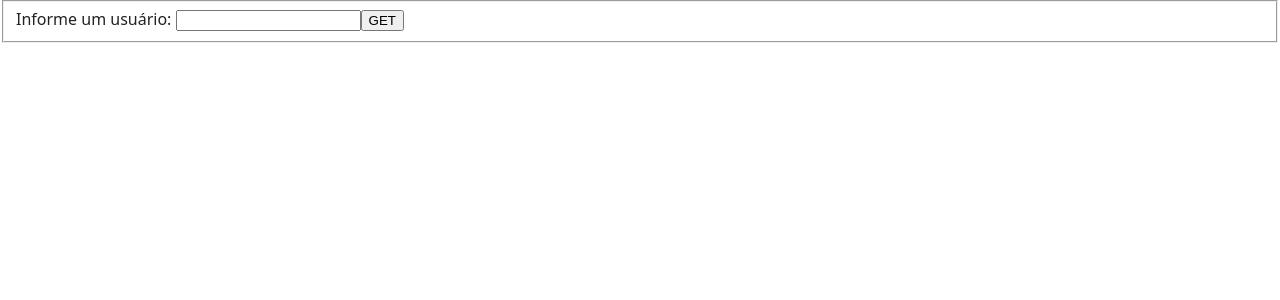
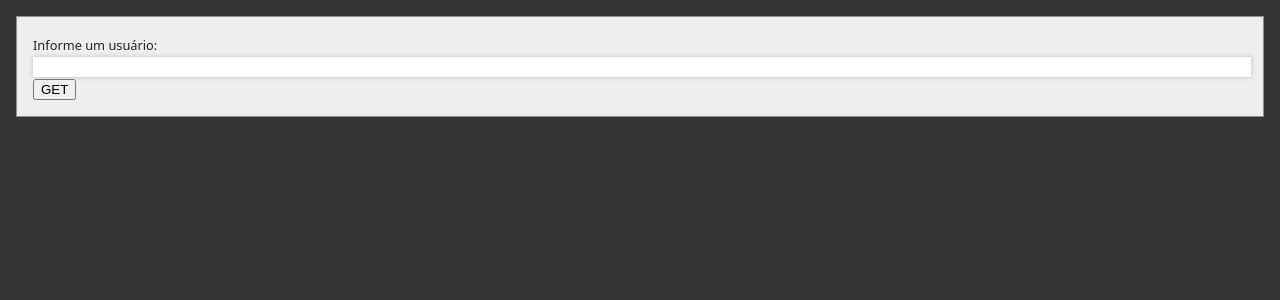
Before and after one commit to clayton-duarte/gympass-test, a Next.js app: page / in a window 1280 px wide. Shown: the top 300 px of the page. Built offline with nearby package versions, Linux system fonts and the light colour scheme.

Commit message:
UI input

```diff
--- a/pages/index.jsx
+++ b/pages/index.jsx
@@ -1,20 +1,17 @@
-import React, { PureComponent as Component } from 'react';
+import React, { PureComponent as Component, Fragment } from 'react';
 import { func, objectOf, any } from 'prop-types';
 import { bindActionCreators } from 'redux';
 import { connect } from 'react-redux';
 import Router from 'next/router';
 
 import Page from '../src/components/pageWrapper';
+import Input from '../src/components/input';
 import { getRepos } from '../src/actions';
 
 class Home extends Component {
   constructor(props) {
     super(props);
     this.state = {};
-    this.onSubmit = (e) => {
-      e.preventDefault();
-      this.props.getRepos(this.state.user);
-    };
   }
 
   componentDidMount() {
@@ -23,13 +20,11 @@ class Home extends Component {
 
   render() {
     return (
-      <form onSubmit={this.onSubmit}>
-        <fieldset>
-          <span>Informe um usuário: </span>
-          <input value={this.state.user} onChange={e => this.setState({ user: e.target.value })} />
-          <button onClick={this.onSubmit}>GET</button>
-        </fieldset>
-      </form>
+      <Fragment>
+        <Input value={this.state.user} onChange={e => this.setState({ user: e.target.value })}>
+          <button onClick={() => this.props.getRepos(this.state.user)}>GET</button>
+        </Input>
+      </Fragment>
     );
   }
 }
--- /dev/null
+++ b/src/components/input/index.jsx
@@ -0,0 +1,29 @@
+import { string, node } from 'prop-types';
+import React from 'react';
+
+import StyledFieldset from './styledFieldset';
+import StyledInput from './styledInput';
+import StyledLabel from './styledLabel';
+
+const Input = (props) => {
+  const { label, children, ...other } = props;
+  return (
+    <StyledFieldset>
+      <StyledLabel>{label}</StyledLabel>
+      <StyledInput {...other} />
+      {children}
+    </StyledFieldset>
+  );
+};
+
+Input.propTypes = {
+  children: node,
+  label: string,
+};
+
+Input.defaultProps = {
+  label: 'Informe um usuário:',
+  children: null,
+};
+
+export default Input;
--- /dev/null
+++ b/src/components/input/styledFieldset.js
@@ -0,0 +1,8 @@
+import styled from 'styled-components';
+
+export default styled.fieldset`
+border: 1px solid #909090;
+background: #eee;
+margin: .5rem;
+padding: 1rem;
+`;
--- /dev/null
+++ b/src/components/input/styledInput.js
@@ -0,0 +1,8 @@
+import styled from 'styled-components';
+
+export default styled.input`
+box-shadow: 0 0 5px rgba(0,0,0,0.2);
+font-size: 1rem;
+width: 100%;
+border: 0;
+`;
--- /dev/null
+++ b/src/components/input/styledLabel.js
@@ -0,0 +1,6 @@
+import styled from 'styled-components';
+
+export default styled.span`
+font-size: .8rem;
+color: #222;
+`;
--- a/src/components/pageWrapper/index.jsx
+++ b/src/components/pageWrapper/index.jsx
@@ -2,6 +2,7 @@ import React, { PureComponent as Component, Fragment } from 'react';
 import { Provider } from 'react-redux';
 import Head from 'next/head';
 
+import PageWrapper from './styledWrapper';
 import store from '../../store';
 
 export default Page => (
@@ -17,9 +18,11 @@ export default Page => (
           <Head>
             <title>{Page.title}</title>
           </Head>
-          <Provider store={store}>
-            <Page />
-          </Provider>
+          <PageWrapper>
+            <Provider store={store}>
+              <Page />
+            </Provider>
+          </PageWrapper>
         </Fragment>
       );
     }
--- /dev/null
+++ b/src/components/pageWrapper/styledWrapper.js
@@ -0,0 +1,10 @@
+import styled from 'styled-components';
+
+export default styled.main`
+box-sizing: border-box;
+min-height: 100vh;
+background: #333;
+font-size: 16px;
+padding: .5rem;
+color: #222;
+`;
```
